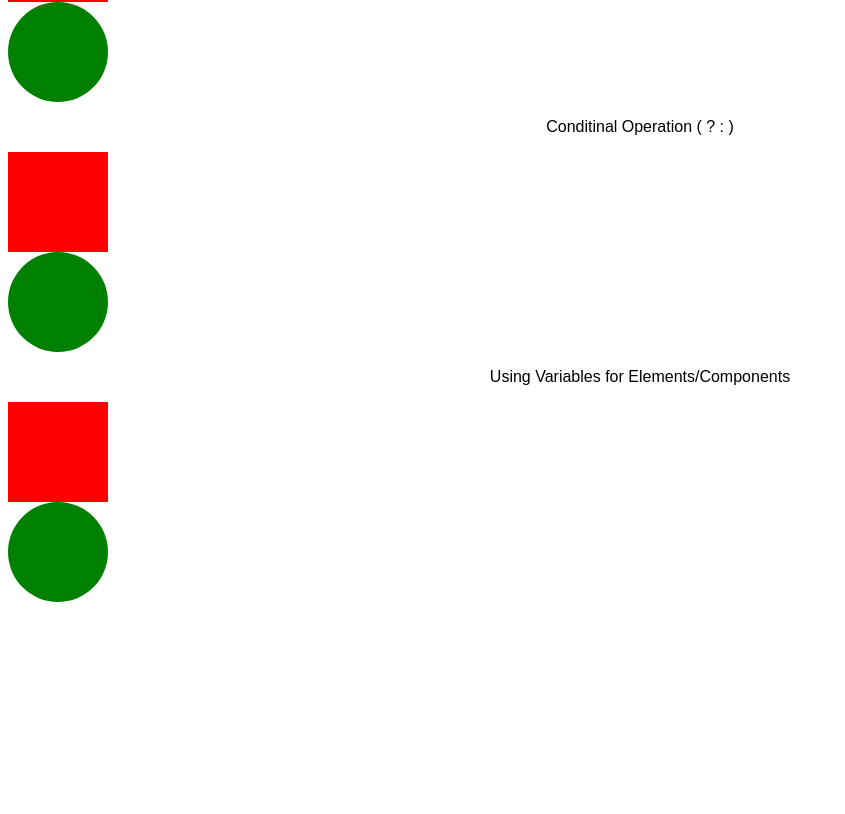
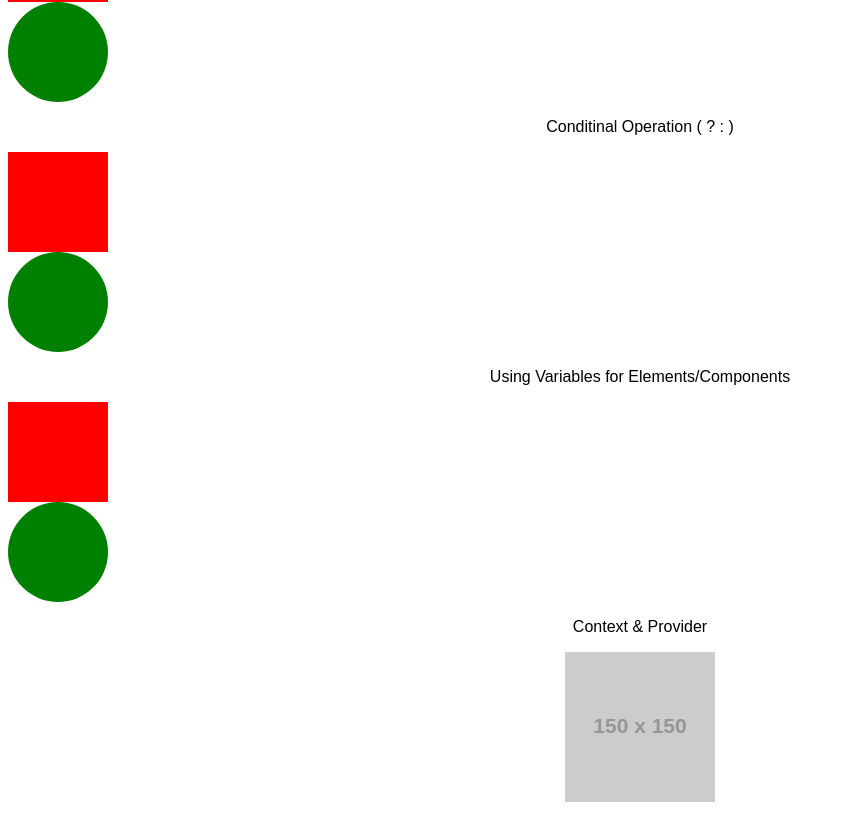
Before and after one commit to cra2ycoder/tutorial-reactjs, a React (Create React App) app: page / in a window 1280 px wide. Shown: the part 772-1586 px from the top of the page, without its empty margins (0-845 px from the left). Before the commit the page ends 1382 px from the top, so only its background shows below. Built offline with nearby package versions, Linux system fonts and the light colour scheme; no server answers.

Commit message:
context & provider example added

```diff
--- /dev/null
+++ b/code/components/class/Context.tsx
@@ -0,0 +1,80 @@
+import React, { createContext } from "react";
+
+/**
+ * @description
+ * context
+ */
+export const FlowerContext = createContext({});
+
+/**
+ * @description
+ * child component
+ */
+export class FlowerImage extends React.Component {
+  render() {
+    console.log(this.context);
+    return (
+      <img
+        src={this.context.flowerSrc || this.context.flowerPlaceHolder}
+        alt="flower"
+      />
+    );
+  }
+}
+
+FlowerImage.contextType = FlowerContext;
+
+/**
+ * @description
+ * child component
+ */
+export class FlowerName extends React.Component {
+  render() {
+    return (
+      <div>
+        {this.context?.response ? this.context?.response[0]?.title : "unknown"}
+      </div>
+    );
+  }
+}
+
+FlowerName.contextType = FlowerContext;
+
+/**
+ * @description
+ * Parent component
+ */
+export class FlowerGallery extends React.Component {
+  constructor(props) {
+    super(props);
+
+    this.apiURL = "https://jsonplaceholder.typicode.com/albums?id=5";
+    this.state = {
+      response: []
+    };
+  }
+  componentDidMount() {
+    fetch(this.apiURL)
+      .then((response) => response.json())
+      .then((json) => {
+        this.setState({
+          response: json
+        });
+      });
+  }
+
+  render() {
+    const contextValue = {
+      ...this.state,
+      flowerPlaceHolder: "https://via.placeholder.com/150"
+    };
+    return (
+      <FlowerContext.Provider value={contextValue}>
+        <div>
+          <FlowerName />
+          <FlowerImage />
+        </div>
+      </FlowerContext.Provider>
+    );
+  }
+}
--- a/code/components/class/index.ts
+++ b/code/components/class/index.ts
@@ -4,3 +4,4 @@ export * from "./Typings";
 export * from "./State";
 export * from "./LifeCycle";
 export * from "./ConditionalRender";
+export * from "./Context";
--- a/src/App.tsx
+++ b/src/App.tsx
@@ -7,7 +7,8 @@ import {
   ImageLoader,
   LogicalShape,
   ConditionalShape,
-  ElementVariables
+  ElementVariables,
+  FlowerGallery
 } from "../code/components/class";
 
 import "./styles.css";
@@ -51,6 +52,8 @@ export default function App() {
       <p>Using Variables for Elements/Components</p>
       <ElementVariables shapeType="square" />
       <ElementVariables shapeType="circle" />
+      <p>Context & Provider</p>
+      <FlowerGallery />
     </div>
   );
 }
```
